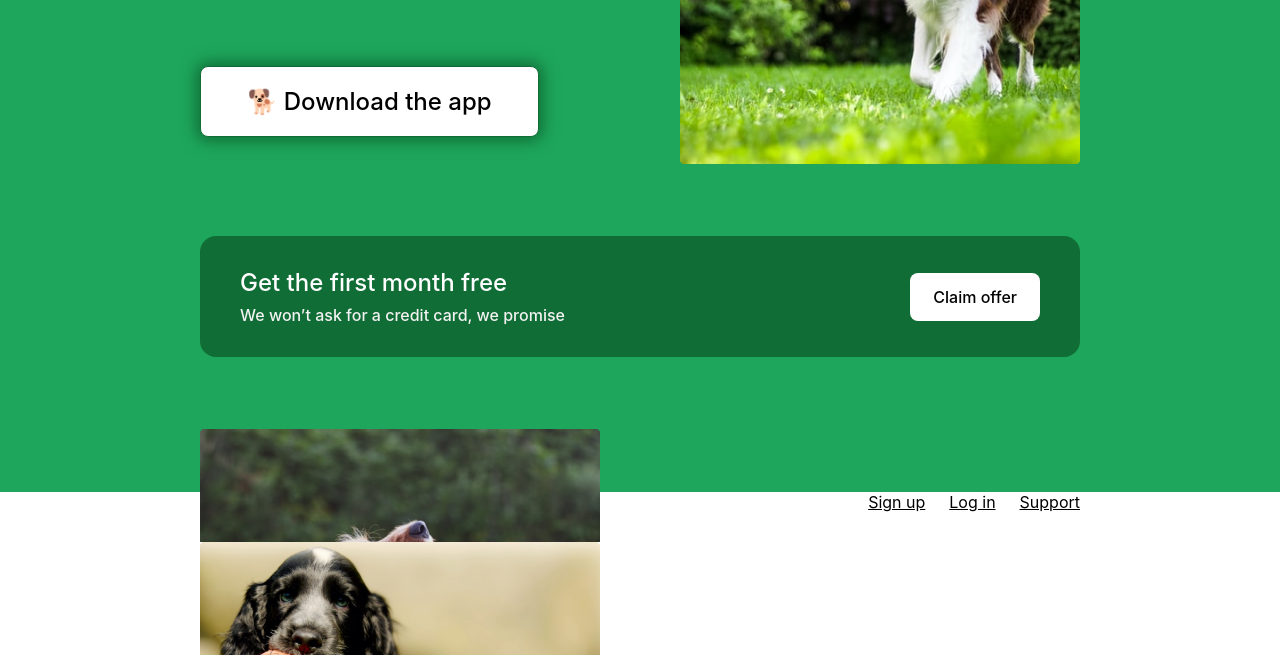
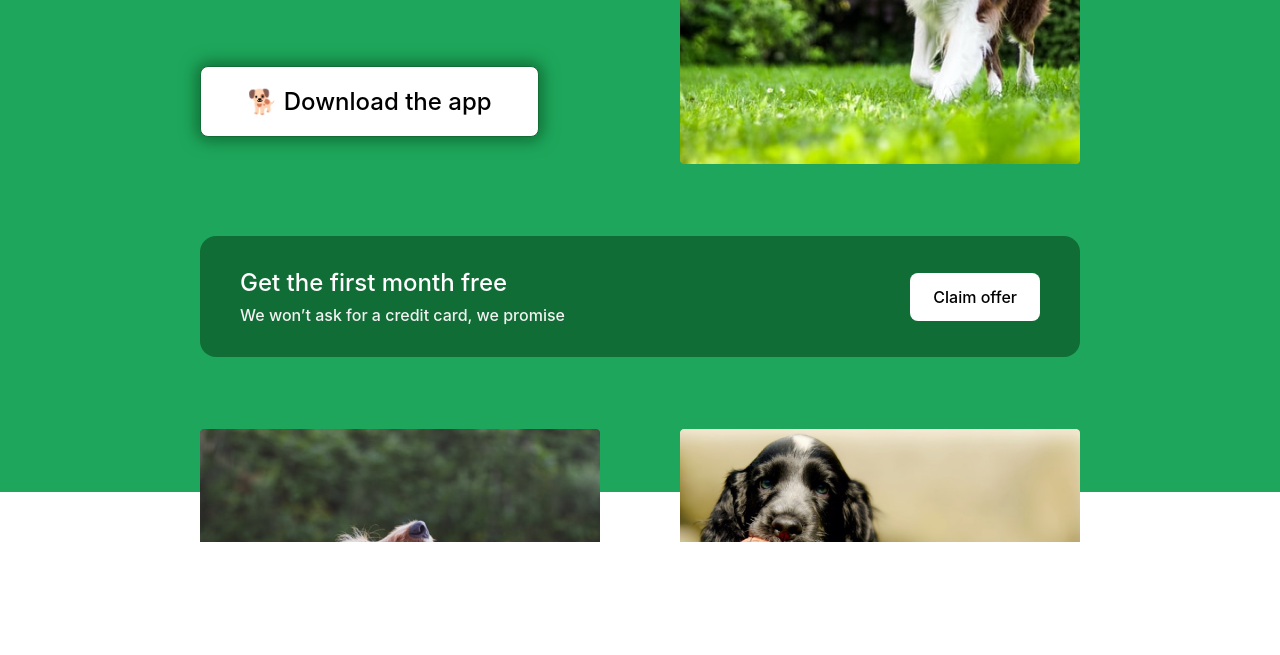
Before and after one commit to Aleantsko/fast_easy_website, a plain HTML site: page index.html in a window 1280 px wide. Shown: the part 356-1011 px from the top of the page. After the commit the page ends 898 px from the top, so only its background shows below. Drawn offline with Linux system fonts and the light colour scheme.

Commit message:
Add files via upload

```diff
--- a/index.html
+++ b/index.html
@@ -47,7 +47,7 @@
             <div><button class="info-btn">Claim offer</button></div>
           </div>
           <div class="images">
-            <div>
+            <div class="images-dogs">
               <div>
                 <img src="img/img (1).png" alt="dog" />
               </div>
--- a/style.css
+++ b/style.css
@@ -222,3 +222,7 @@ img {
 .images {
   margin-top: 72px;
 }
+.images-dogs {
+  display: flex;
+  justify-content: space-between;
+}
```
